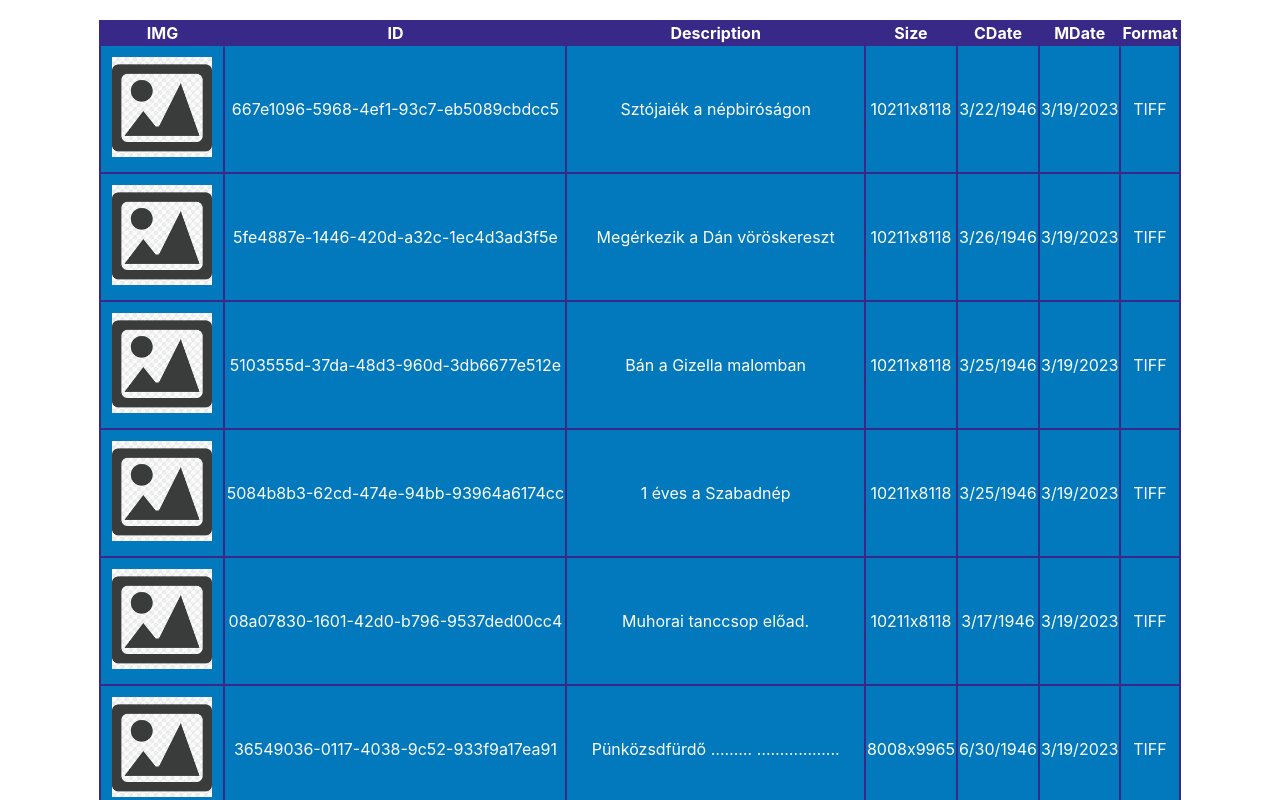
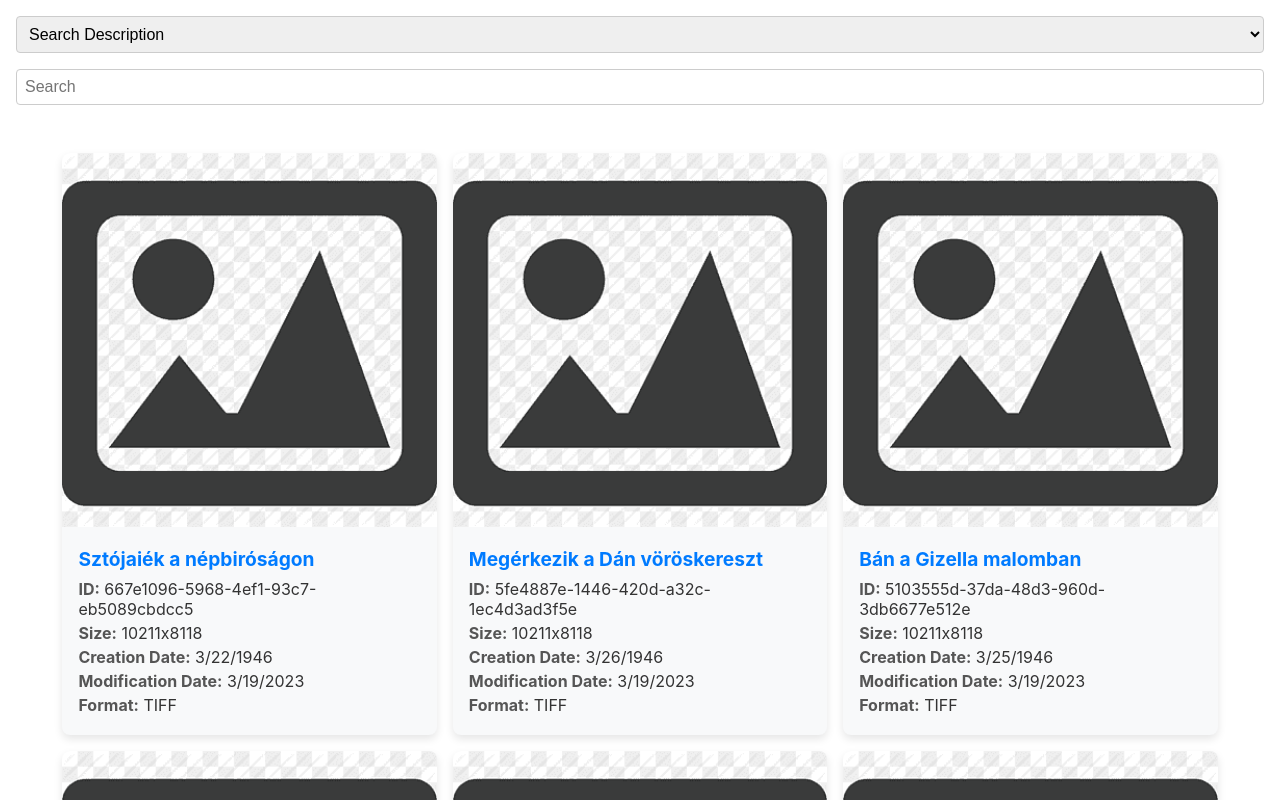
Before and after one commit to Sati94/imageDisplay, a React (Create React App) app in the folder image-browser/: page / in a window 1280 px wide. Shown: the top 800 px of the page. Built offline with nearby package versions, Linux system fonts and the light colour scheme.

Commit message:
modified ImageList Css and add input

```diff
--- a/image-browser/src/Components/ImageList/ImageList.css
+++ b/image-browser/src/Components/ImageList/ImageList.css
@@ -1,30 +1,87 @@
-* {
-    margin: 10px
+.search-container {
+    display: flex;
+    flex-direction: column;
+    gap: 8px;
+    padding: 16px;
+    margin-bottom: 16px;
 }
 
-
-.table-container {
-
-    text-align: center;
+.search-container select,
+.search-container input {
+    padding: 8px;
+    font-size: 1em;
+    border: 1px solid #ccc;
+    border-radius: 4px;
 }
 
-.table {
-    background-color: #382887;
-    margin-left: auto;
-    margin-right: auto;
+.search-container select {
+    margin-bottom: 8px;
 }
 
-/* A tábla elnevezéseinek színe sötétkék */
-.table-thead {
-    color: white;
+/* Kártya stílusok */
+.card-container {
+    display: flex;
+    flex-wrap: wrap;
+    justify-content: center;
+    gap: 16px;
+    padding: 16px;
 }
 
-/* A tábla szövege fehér legyen */
-.table-tbody {
-    background-color: #0278BD;
-    color: white;
+.card {
+    background-color: #f8f9fa;
+    border-radius: 8px;
+    box-shadow: 0 4px 8px rgba(0, 0, 0, 0.1);
+    max-width: 300px;
+    width: 100%;
+    overflow: hidden;
 }
 
-.table-tbody img {
-    max-width: 100px;
+.card-image-container {
+    overflow: hidden;
+    /* Ezzel biztosítjuk, hogy a kép ne lógjon ki a kártya keretéből */
 }
+
+.card-image {
+    width: 100%;
+    height: auto;
+    transition: transform 0.2s;
+}
+
+.card-image-container:hover .card-image {
+    transform: scale(1.25);
+    /* A kép 25%-kal nagyobb lesz */
+}
+
+.card-content {
+    padding: 16px;
+}
+
+.card-content h3 {
+    margin: 0 0 8px;
+    font-size: 1.2em;
+    color: #007bff;
+}
+
+.card-content p {
+    margin: 4px 0;
+    color: #333;
+}
+
+.card-content p strong {
+    color: #555;
+}
+
+/* Nagyobb kijelzők esetén történő elrendezés */
+@media (min-width: 768px) {
+    .card {
+        max-width: 45%;
+        /* A kártyák méretének beállítása nagyobb képernyőkön */
+    }
+}
+
+@media (min-width: 1024px) {
+    .card {
+        max-width: 30%;
+        /* A kártyák méretének beállítása még nagyobb képernyőkön */
+    }
+}
--- a/image-browser/src/Components/ImageList/ImageList.jsx
+++ b/image-browser/src/Components/ImageList/ImageList.jsx
@@ -1,14 +1,9 @@
-import React from "react";
+import React, { useState } from "react";
 import "./ImageList.css"
 import data from "../Asserts/data.json"
 import img from "../Asserts/Images/img.png"
 
 
-
-const formatDate = (dateString) => {
-    const date = new Date(dateString);
-    return date.toLocaleDateString(); // A toLocaleDateString() metódus az aktuális locale alapján formázza a dátumot
-};
 
 
 const ImageList = () => {
@@ -30,37 +25,81 @@ const ImageList = () => {
             fetchProducts();
         }, []);
     */
+    const [filter, setFilter] = useState({
+        category: "default",
+        query: ""
+    })
+
+    const handleInputChange = (e) => {
+        const { name, value } = e.target;
+        setFilter((prevFilter) => ({
+            ...prevFilter,
+            [name]: value
+
+        }))
+    };
+    const formatDate = (dateString) => {
+        const date = new Date(dateString);
+        return date.toLocaleDateString(); // A toLocaleDateString() metódus az aktuális locale alapján formázza a dátumot
+    };
+
+
+    const filteredImages = data.response.docs.filter((image) => {
+        switch (filter.category) {
+            case "prefix":
+                return image.prefix_str.some(prefix => prefix.toLowerCase().includes(filter.query.toLowerCase()));
+            case "type":
+                return image.pictureType_str.some(type => type.toLowerCase().includes(filter.query.toLowerCase()));
+            case "format":
+                return image.format_str.some(format => format.toLowerCase().includes(filter.query.toLowerCase()));
+            case "date":
+                return new Date(image.createDate_dt).toLocaleDateString() === new Date(filter.query).toLocaleDateString();
+            default:
+                return image.description_str[0].toLowerCase().includes(filter.query.toLowerCase());
+        }
+    })
+
     return (
-        <div className="table-container">
-            <table className="table">
-                <thead className="table-thead">
-                    <tr className="table-tr">
-                        <th>IMG</th>
-                        <th>ID</th>
-                        <th>Description</th>
-                        <th>Size</th>
-                        <th>CDate</th>
-                        <th>MDate</th>
-                        <th>Format</th>
-                    </tr>
-                </thead>
-                <tbody className="table-tbody">
-                    {data.response.docs.map(image => (
-                        <tr key={image.id}>
-                            <td><img src={img} alt={image.description_str} /></td>
-                            <td>{image.id}</td>
-                            <td>{image.description_str}</td>
-                            <td>{`${image.ow_i}x${image.oh_i}`}</td>
-                            <td>{formatDate(image.createDate_dt)}</td>
-                            <td>{formatDate(image.harvestDate_dt)}</td>
-                            <td>{image.format_str}</td>
-                        </tr>
-                    ))}
-                </tbody>
-            </table>
+        <div>
+            <div className="search-container">
+                <select name="category" value={filter.category} onChange={handleInputChange}>
+                    <option value="default">Search Description</option>
+                    <option value="prefix">Prefix</option>
+                    <option value="type">Type</option>
+                    <option value="format">Format</option>
+                    <option value="date">Date</option>
+                </select>
+                <input
+                    type={filter.category === "date" ? "date" : "text"}
+                    name="query"
+                    placeholder="Search"
+                    value={filter.query}
+                    onChange={handleInputChange}
+                />
+            </div>
+            <div className="card-container">
+                {filteredImages.map((image) => (
+                    <div className="card" key={image.id}>
+                        <div className="card-image-container">
+                            <img
+                                src={img}
+                                alt={image.description_str}
+                                className="card-image"
+                            />
+                        </div>
+                        <div className="card-content">
+                            <h3>{image.description_str}</h3>
+                            <p><strong>ID:</strong> {image.id}</p>
+                            <p><strong>Size:</strong> {`${image.ow_i}x${image.oh_i}`}</p>
+                            <p><strong>Creation Date:</strong> {formatDate(image.createDate_dt)}</p>
+                            <p><strong>Modification Date:</strong> {formatDate(image.harvestDate_dt)}</p>
+                            <p><strong>Format:</strong> {image.format_str}</p>
+                        </div>
+                    </div>
+                ))}
+            </div>
         </div>
     );
-
 }
 
 export default ImageList;
```
